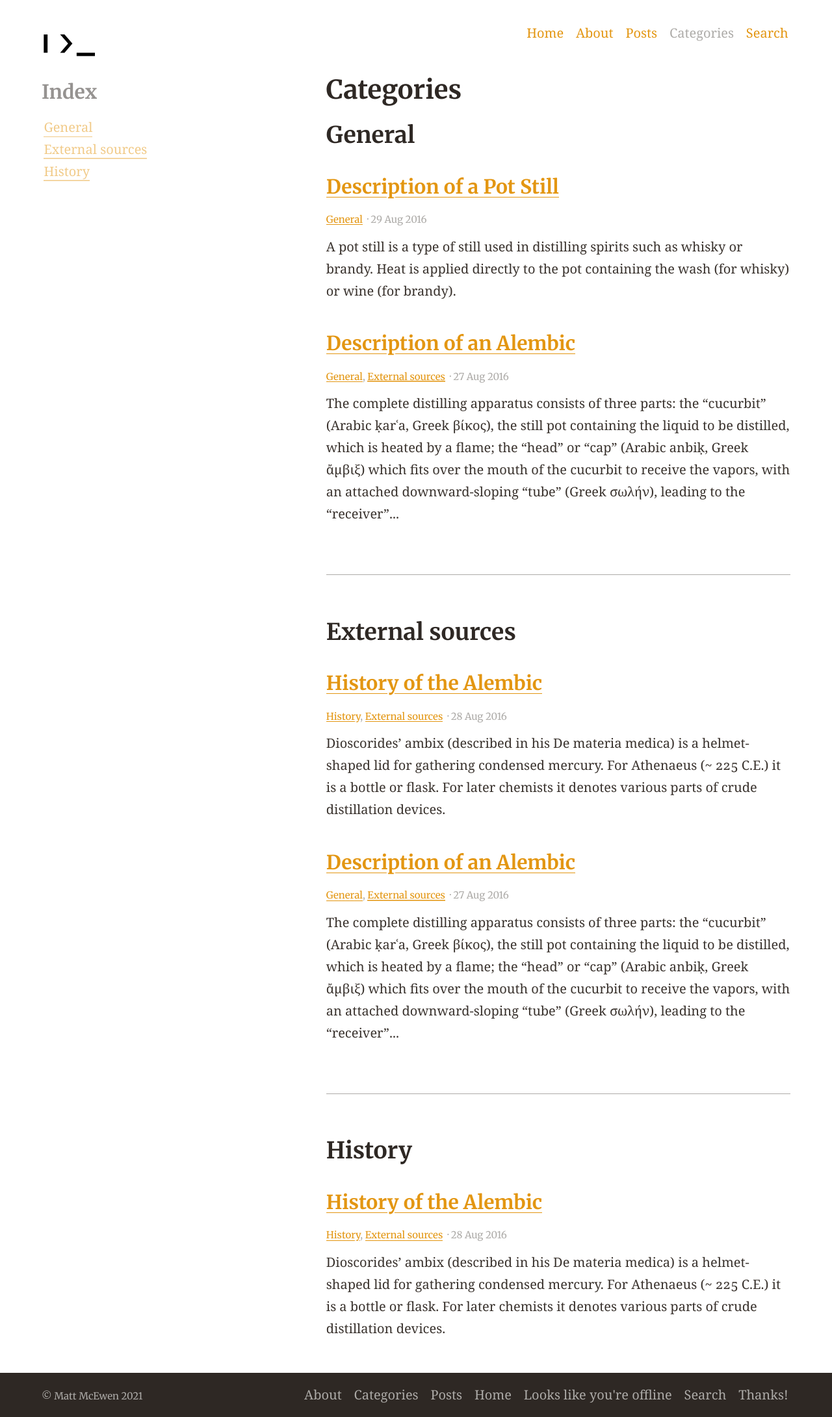
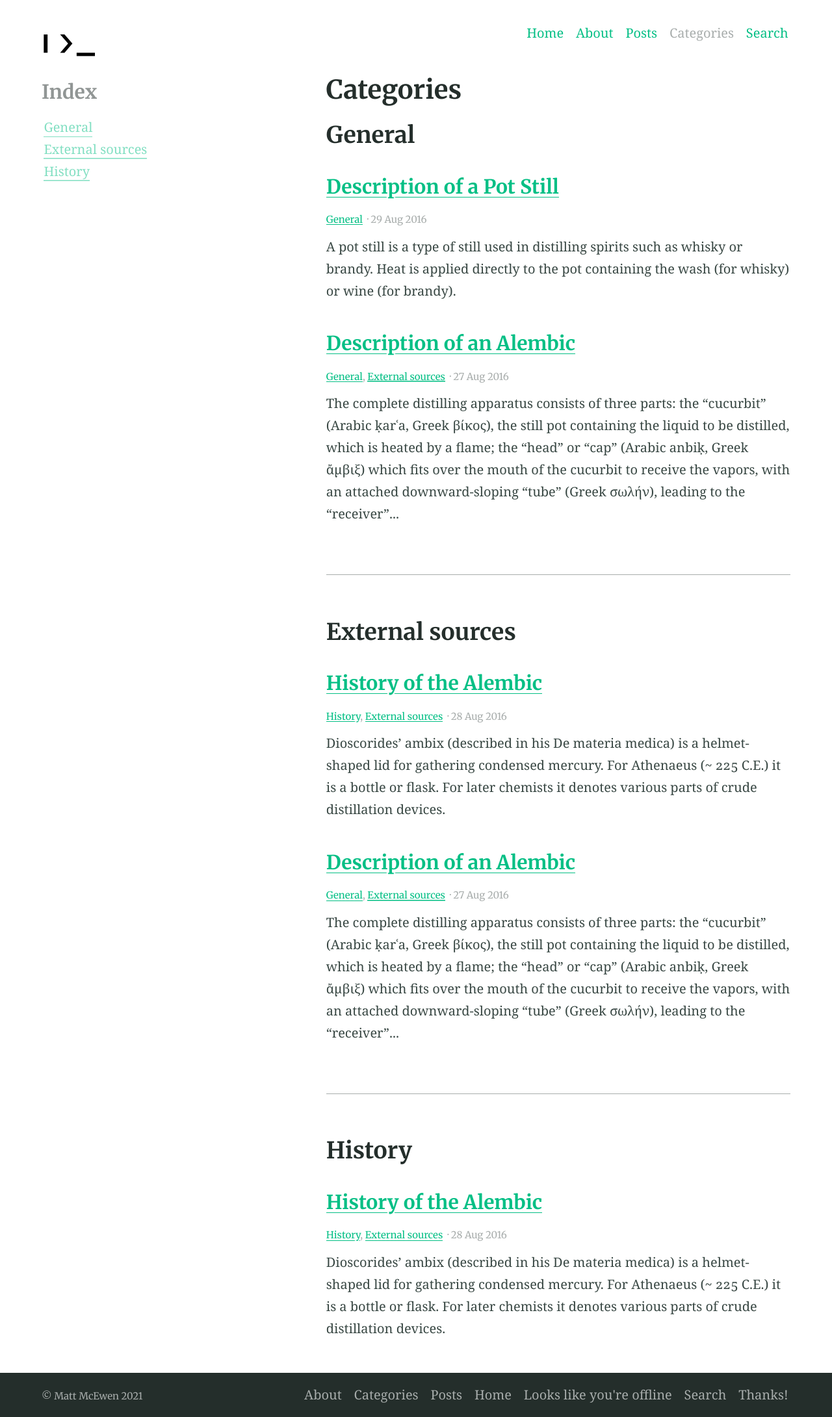
Before and after one commit to m-mcewen/m-mcewen.github.io, a Jekyll site: the page built from categories.md, in a window 1280 px wide. Shown: the whole page at 65% size. Built offline with Jekyll 4.4.1, drawn with Linux system fonts in a browser that asks for light colours; Markdown is read by kramdown in place of the engine named in the settings.

Commit message:
Move colors to override

```diff
--- a/_sass/_settings.scss
+++ b/_sass/_settings.scss
@@ -5,12 +5,12 @@ $featureBackgroundColour: #f9fafa !default;
 $accentColour: #05bf85 !default;
 
 // Text colours
-$headingColour: #2e2824 !default; //#242e2b
-$bodyColour: #39322d !default; //#384743
-$linkColour: #e39612 !default; //#05bf85
-$hoverColour: #c26202 !default; //#008000
-$focusColour: #4794ff !default; //#fa407a
-$captionColour: #adaba8 !default; //#a8adac
+$headingColour: #242e2b !default;
+$bodyColour: #384743 !default;
+$linkColour: #05bf85 !default;
+$hoverColour: #008000 !default;
+$focusColour: #fa407a !default;
+$captionColour: #a8adac !default;
 $white: #ffffff !default;
 
 // Typography
--- a/assets/styles.scss
+++ b/assets/styles.scss
@@ -3,4 +3,19 @@ title: false
 styles: true
 ---
 
+// Background colours
+$backgroundColour: #ffffff !default;
+$codeBackgroundColour: #fafafa !default;
+$featureBackgroundColour: #f9fafa !default;
+$accentColour: #e39612 !default; //#05bf85
+
+// Text colours
+$headingColour: #2e2824 !default; //#242e2b
+$bodyColour: #39322d !default; //#384743
+$linkColour: #e39612 !default; //#05bf85
+$hoverColour: #c26202 !default; //#008000
+$focusColour: #4794ff !default; //#fa407a
+$captionColour: #adaba8 !default; //#a8adac
+$white: #ffffff !default;
+
 @import "alembic";
```
